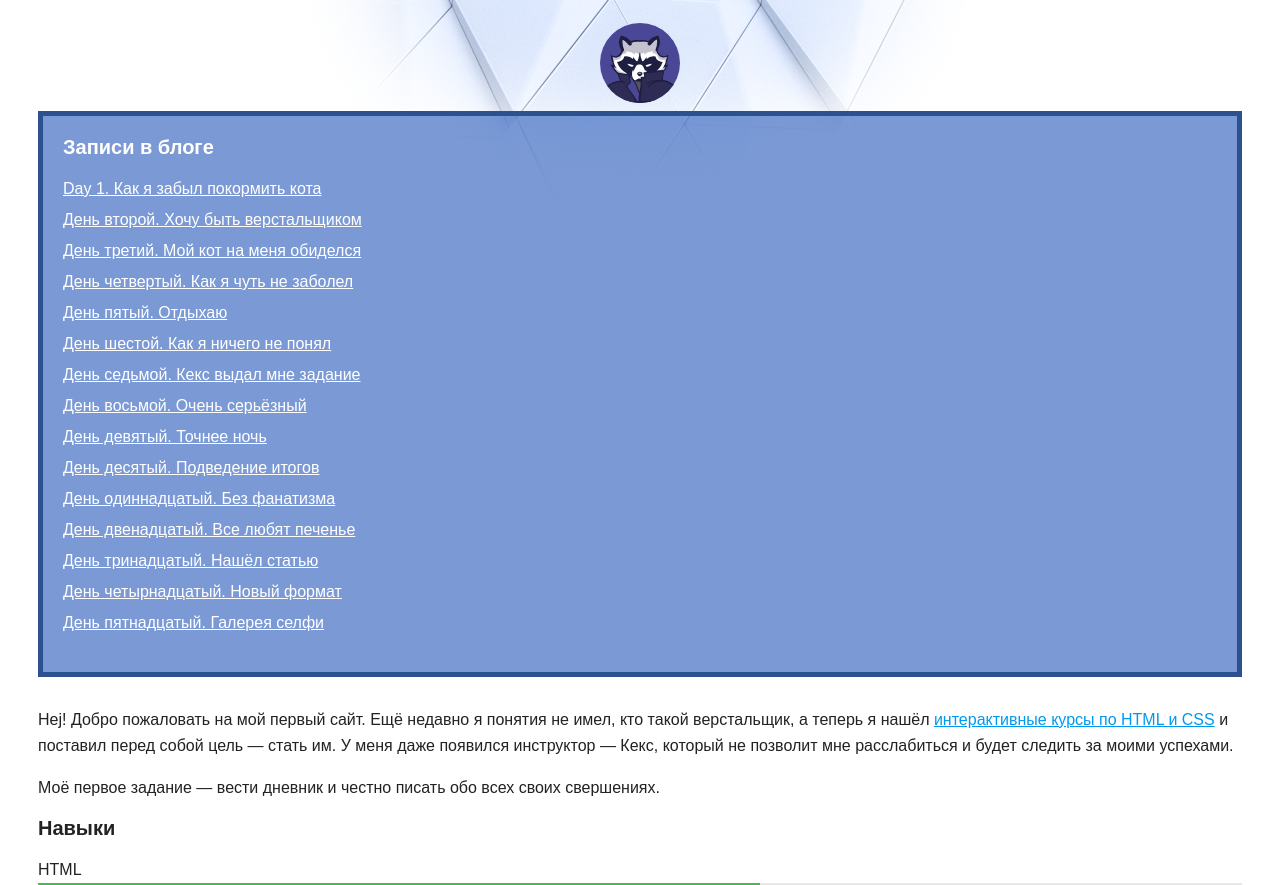
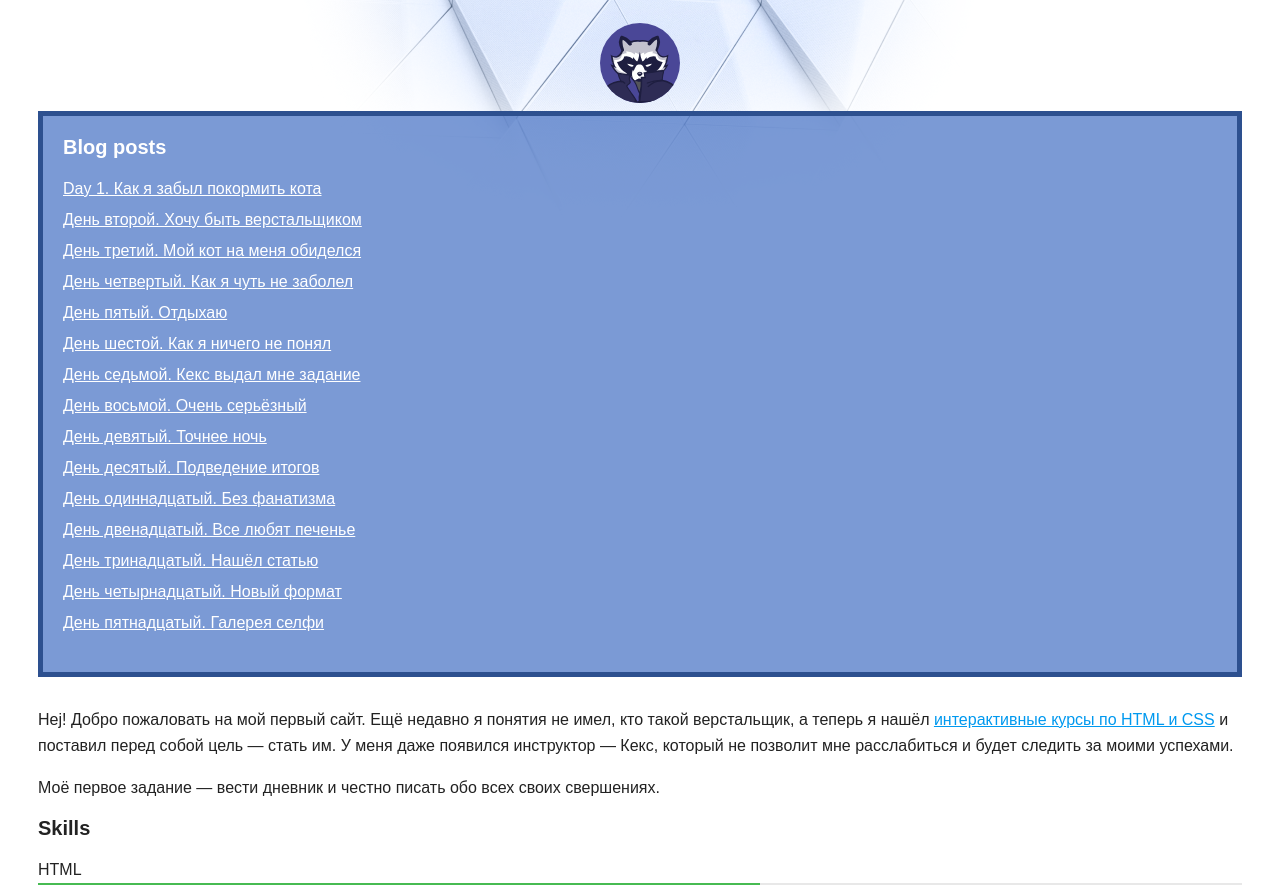
Before and after one commit to Alina-dev-front/first-site, a plain HTML site: page index.html in a window 1280 px wide. Shown: the part 67-952 px from the top of the page. Drawn offline with Linux system fonts and the light colour scheme.

Commit message:
rename title

```diff
--- a/index.html
+++ b/index.html
@@ -14,7 +14,7 @@
         <img class="avatar" src="img/raccoon.svg" width="80" height="80" alt="Avatar">
       </div>
       <nav class="blog-navigation">
-        <h2>Записи в блоге</h2>
+        <h2>Blog posts</h2>
         <ul>
           <li><a href="day-1.html">Day 1. Как я забыл покормить кота</a></li>
           <li><a href="day-2.html">День второй. Хочу быть верстальщиком</a></li>
@@ -38,7 +38,7 @@
         <p>Моё первое задание — вести дневник и честно писать обо всех своих свершениях.</p>
       </section>
       <section>
-        <h2>Навыки</h2>
+        <h2>Skills</h2>
         <dl class="skills">
           <dt>HTML</dt>
           <dd><div class="skills-level skills-level-ok" style="width: 60%;">60%</div></dd>
```
